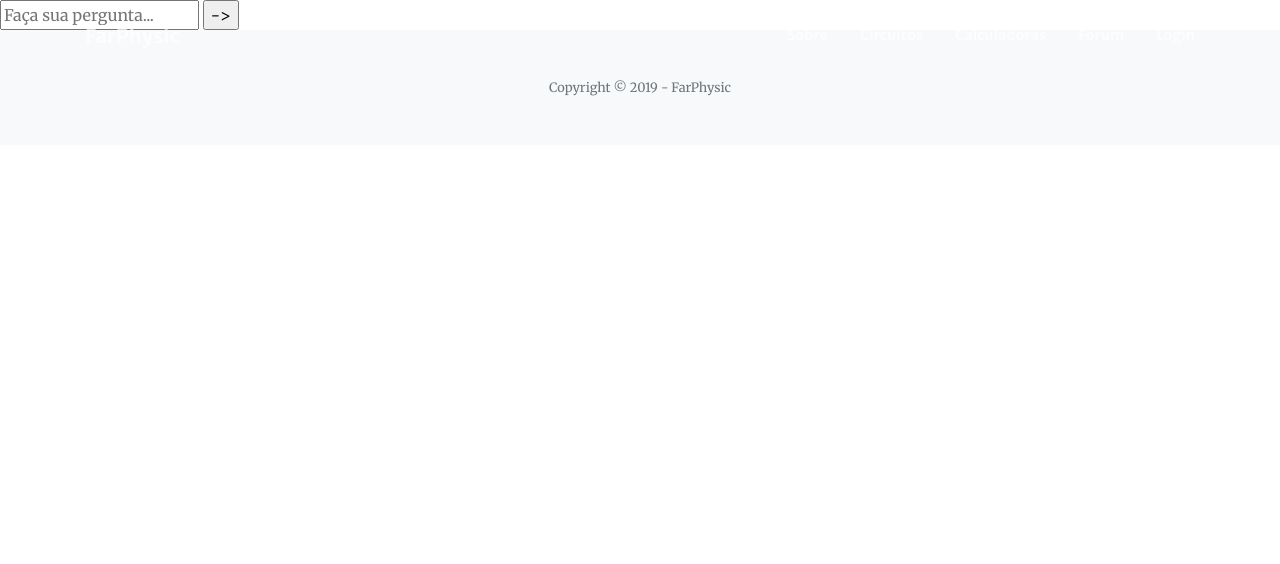
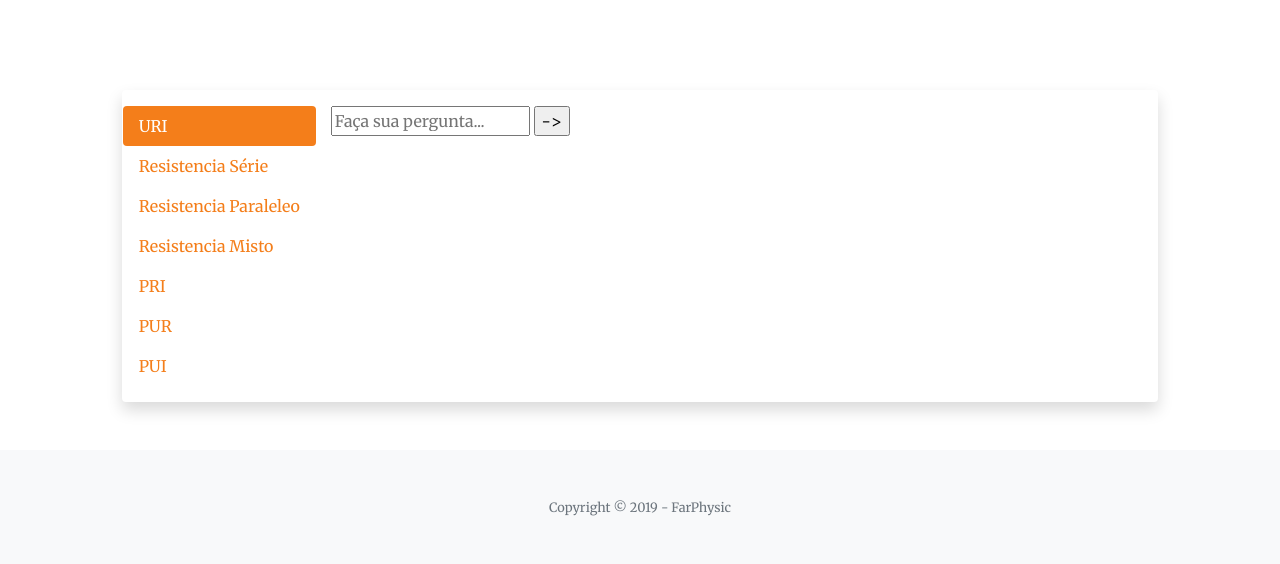
Before and after one commit to andreluiz2431/ppi3ano, a PHP site: page /creative/forum.php in a window 1280 px wide. Shown: the top 564 px of the page. Run offline with PHP 8.4, Linux system fonts and the light colour scheme.

Commit message:
masi uma tentaiva, ps ja tem as nav tabs

```diff
--- a/creative/forum.php
+++ b/creative/forum.php
@@ -14,8 +14,7 @@
         <meta name="author" content="">
 
         <title>Forúm</title>
-<!--  BOOTSTRAP NORMAL -->
-<link rel="stylesheet" href="https://stackpath.bootstrapcdn.com/bootstrap/4.4.0/css/bootstrap.min.css" integrity="sha384-SI27wrMjH3ZZ89r4o+fGIJtnzkAnFs3E4qz9DIYioCQ5l9Rd/7UAa8DHcaL8jkWt" crossorigin="anonymous">
+
 
 
         <!-- Font Awesome Icons -->
@@ -38,10 +37,65 @@
         <?php
         include '../navbar.php';
         ?>
-        <form method="post" action="forum.php">
+        <div class="container-fluid">
+            <div class="row">
+                <div class="col-md-1">
+                </div>
+
+
+                <div class="col-md-10" style="margin-top: 90px;">
+                    <div class="shadow p-3 mb-5 bg-white rounded">
+                        <div class="row">
+                            <div class="flex-column">
+                                <div class="nav flex-column nav-pills" id="v-pills-tab" role="tablist" aria-orientation="vertical">
+
+                                    <a class="nav-link active" id="v-pills-home-tab" data-toggle="pill" href="#v-pills-home" role="tab" aria-controls="v-pills-home" aria-selected="true">URI</a>
+
+                                    <a class="nav-link" id="v-pills-profile-tab" data-toggle="pill" href="#v-pills-profile" role="tab" aria-controls="v-pills-profile" aria-selected="false">Resistencia Série</a>
+
+                                    <a class="nav-link" id="v-pills-messages-tab" data-toggle="pill" href="#v-pills-messages" role="tab" aria-controls="v-pills-messages" aria-selected="false">Resistencia Paraleleo</a>
+
+                                    <a class="nav-link" id="v-pills-settings-tab" data-toggle="pill" href="#v-pills-settings" role="tab" aria-controls="v-pills-settings" aria-selected="false">Resistencia Misto</a>
+
+                                     <a class="nav-link" id="v-pills-settings-tab" data-toggle="pill" href="#v-pills-pri" role="tab" aria-controls="v-pills-settings" aria-selected="false">PRI</a>
+
+                                      <a class="nav-link" id="v-pills-settings-tab" data-toggle="pill" href="#v-pills-pur" role="tab" aria-controls="v-pills-settings" aria-selected="false">PUR</a>
+
+                                       <a class="nav-link" id="v-pills-settings-tab" data-toggle="pill" href="#v-pills-pui" role="tab" aria-controls="v-pills-settings" aria-selected="false">PUI</a>
+                                </div>
+                            </div>
+                            <div class="col-9">
+                                <div class="tab-content" id="v-pills-tabContent">
+                                    <div class="tab-pane fade show active" id="v-pills-home" role="tabpanel" aria-labelledby="v-pills-home-tab"><form method="post" action="forum.php">
                                         <input type="text" name="postagem" placeholder="Faça sua pergunta..." title="Postagem">
                                         <input type="submit" value="->">
-        </form>
+                                        </form></div>
+
+                                    <div class="tab-pane fade" id="v-pills-profile" role="tabpanel" aria-labelledby="v-pills-profile-tab">...</div>
+
+                                     <div class="tab-pane fade" id="v-pills-messages" role="tabpanel" aria-labelledby="v-pills-messages-tab">...</div>
+
+                                    <div class="tab-pane fade" id="v-pills-settings" role="tabpanel" aria-labelledby="v-pills-settings-tab">...</div>
+
+                                     <div class="tab-pane fade" id="v-pills-pri" role="tabpanel" aria-labelledby="v-pills-settings-tab">...</div>
+
+                                      <div class="tab-pane fade" id="v-pills-pur" role="tabpanel" aria-labelledby="v-pills-settings-tab">...</div>
+
+                                       <div class="tab-pane fade" id="v-pills-pui" role="tabpanel" aria-labelledby="v-pills-settings-tab">...</div>
+                                </div>
+                            </div>
+                        </div>
+
+
+                    </div>
+                </div>
+
+
+                <div class="col-md-1">
+                </div>
+
+
+
 
                 <?php
 
@@ -49,7 +103,8 @@
 
 
 
-
+            </div>
+        </div>
 
         <!-- Footer -->
         <footer class="bg-light py-5">
@@ -69,9 +124,6 @@
         <!-- Custom scripts for this template -->
         <script src="js/creative.min.js"></script>
 
-<!--     BOOTSTRAP NORMAL-->
-   <script src="https://code.jquery.com/jquery-3.4.1.slim.min.js" integrity="sha384-J6qa4849blE2+poT4WnyKhv5vZF5SrPo0iEjwBvKU7imGFAV0wwj1yYfoRSJoZ+n" crossorigin="anonymous"></script>
-<script src="https://cdn.jsdelivr.net/npm/popper.js@1.16.0/dist/umd/popper.min.js" integrity="sha384-Q6E9RHvbIyZFJoft+2mJbHaEWldlvI9IOYy5n3zV9zzTtmI3UksdQRVvoxMfooAo" crossorigin="anonymous"></script>
-<script src="https://stackpath.bootstrapcdn.com/bootstrap/4.4.0/js/bootstrap.min.js" integrity="sha384-3qaqj0lc6sV/qpzrc1N5DC6i1VRn/HyX4qdPaiEFbn54VjQBEU341pvjz7Dv3n6P" crossorigin="anonymous"></script>
+
     </body>
 </html>
--- a/creative/index.php
+++ b/creative/index.php
@@ -237,7 +237,7 @@
       </div>
       <div class="row">
         <div class="col-lg-12 ml-auto text-center mb-5 mb-lg-0">
-          <a class="btn btn-primary btn-xl js-scroll-trigger" href="../forum.php">Iniciar</a>
+          <a class="btn btn-primary btn-xl js-scroll-trigger" href="forum.php">Iniciar</a>
         </div>
       </div>
     </div>
```
Also changed, not shown: forum.php (deleted, +0 -20 lines). Lines whose indentation alone changed are shown as unchanged.
